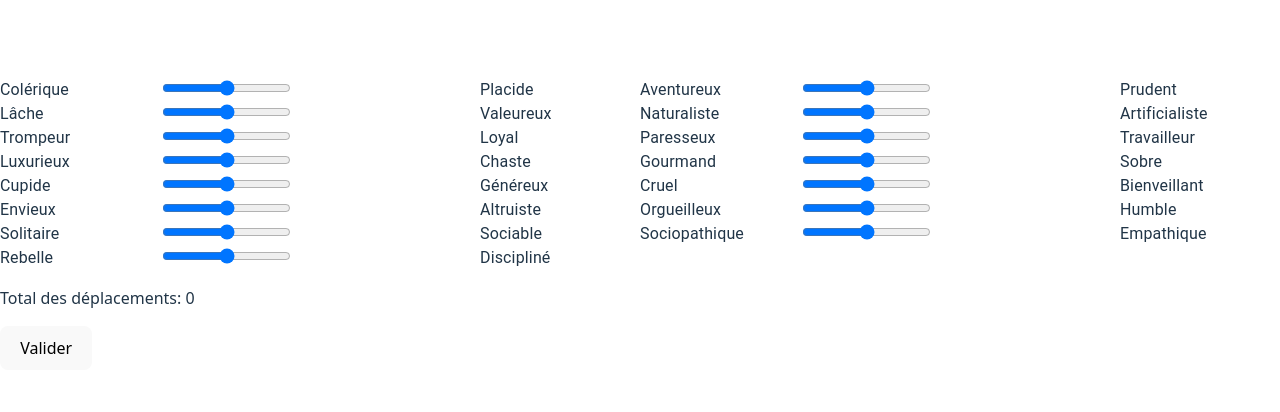
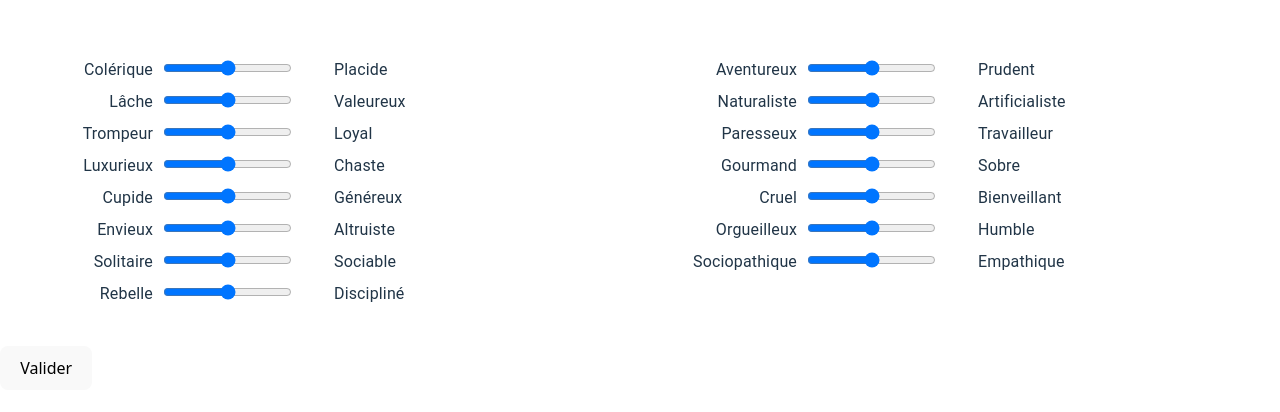
Before and after one commit to gabriellevy/destin-extremis-react, a React (Create React App) app: page /choix-coterie in a window 1280 px wide. Shown: the part 176-588 px from the top of the page. Built offline with nearby package versions, Linux system fonts and the light colour scheme; what @mistralai/mistralai would draw is missing.

Commit message:
ergonomie sélection de traits

```diff
--- a/src/ChoixDeCoterie/SelectionTraits.tsx
+++ b/src/ChoixDeCoterie/SelectionTraits.tsx
@@ -26,15 +26,15 @@ const SelectionTraits: React.FC<SelectionTraitsProps> = ({ register, errors, wat
 
     return (
         <form onSubmit={handleSubmit(onSubmit)}>
-            <Grid2 container spacing={0} sx={{ mb: 2 }} columns={16}>
+            <Grid2 container spacing={1} sx={{ mb: 5 }} columns={16}>
                 {idsSliders.map((idSlider: TypeMauvais, indexSliderAffiche: number) => (
                     <React.Fragment key={idSlider}>
                         <Grid2 size={2}>
-                            <Typography>
+                            <Typography textAlign="right">
                                 {idSlider}
                             </Typography>
                         </Grid2>
-                        <Grid2 size={4}>
+                        <Grid2 size={2}>
                             <input
                                 type="range"
                                 min="-3"
@@ -51,14 +51,18 @@ const SelectionTraits: React.FC<SelectionTraitsProps> = ({ register, errors, wat
                             {errors.mauvais?.[idSlider] && <p>{errors.mauvais[idSlider]?.message}</p>}
                         </Grid2>
                         <Grid2 size={2}>
-                            <Typography>
+                            <Typography sx={{ paddingLeft: '12px' }}>
                                 {idsBons[indexSliderAffiche]}
                             </Typography>
+                        </Grid2>
+                        <Grid2 size={2}>
                         </Grid2>
                     </React.Fragment>
                 ))}
             </Grid2>
-            <p>Total des déplacements: {total}</p>
+            {total >=5 &&(
+                <Typography color="error">Vous n'avez droit qu'à 5 crans de curseur déplacé et vous en êtes à {total} crans.</Typography>
+            )}
             <button type="submit" disabled={total > 5}>Valider</button>
         </form>
     );
```
